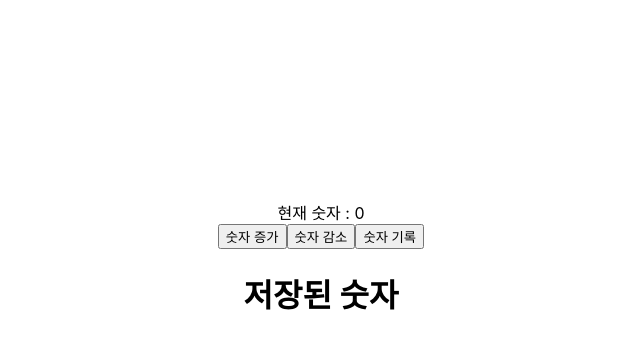
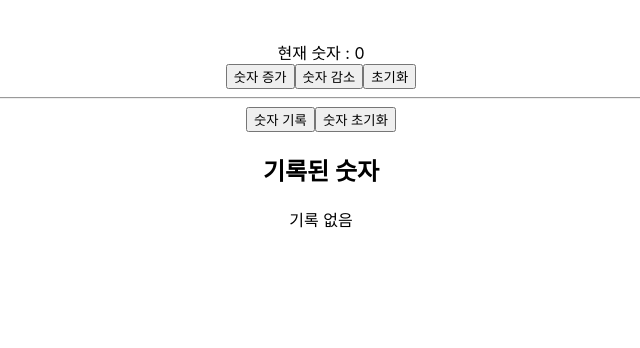
Before and after one commit to HANJIYEONN/SpringReactTes, a React (Create React App) app in the folder src/main/frontreact/: page / in a window 1280 px wide. Shown: the top 348 px of the page, without its empty margins (319-959 px from the left). Built offline with nearby package versions, Linux system fonts and the light colour scheme.

Commit message:
함수 분리

```diff
--- a/src/main/frontreact/src/App.js
+++ b/src/main/frontreact/src/App.js
@@ -1,32 +1,50 @@
 import React, {useState} from 'react';
 import './App.css';
 
-function App() {
+const RecordForm = ({numList, setNumList}) => {
 
-const [num, setNum] = useState(0      );
+  const [num, setNum] = useState(0);
 
-const [numList, setNumList] = useState([]);
+  return (
+  <div>
+    <div>현재 숫자 : {num}</div>
+    <button onClick={() => setNum(num +1)}>숫자 증가</button>
+    <button onClick={() => setNum(num -1)}>숫자 감소</button>
+    <button onClick={() => setNum(0)}>초기화</button>
+    <hr/>
+    <button onClick={() => setNumList([...numList, num ])}>숫자 기록</button>
+    <button onClick={() => setNumList([])}>숫자 초기화</button>
 
-function numRecoding(){
-  setNumList([...numList, num]);
-
-  setNum(0)
+  </div>
+  )
 }
 
+const RecordList = ({numList}) => {
+
   return (
-    <div className="App">
-      <div>현재 숫자 : { num } </div>
-      <button onClick={()=> {setNum(num+1)}}>숫자 증가</button>
-      <button onClick={()=> {setNum(num-1)}}>숫자 감소</button>
-      <button onClick={numRecoding}>숫자 기록</button>
-      <h1 >저장된 숫자</h1>
-      <ul>
-        {numList.map((num) => (
-          <li>{num}</li>
-        ))}
-      </ul>
+    <div>
+      <h2>기록된 숫자</h2>
+      {numList.length > 0 ?
+        <div>{numList.map((map)=> <li>{map}</li>)}</div>
+        : <div>기록 없음</div>}
     </div>
-  );
+  )
+}
+
+const App = () => {
+
+  const [numList, setNumList] = useState([]);
+
+  return (
+    <div style={{margin : "40px auto"
+                , width : "800px"
+                , textAlign :  "center"
+                }}>
+      <RecordForm numList={numList} setNumList={setNumList}/>
+      <RecordList numList={numList} />
+
+    </div>
+  )
 }
 
 export default App;
```
